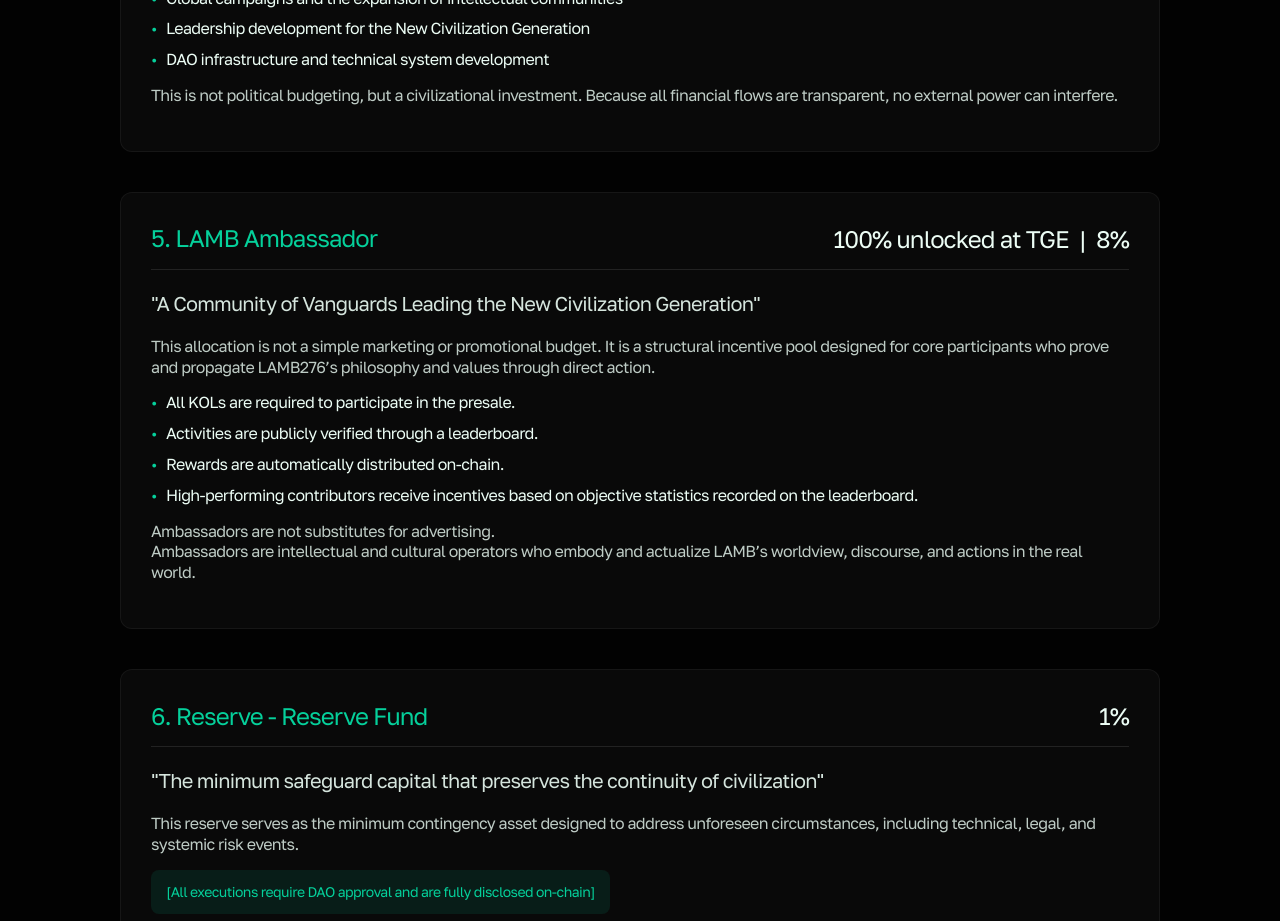
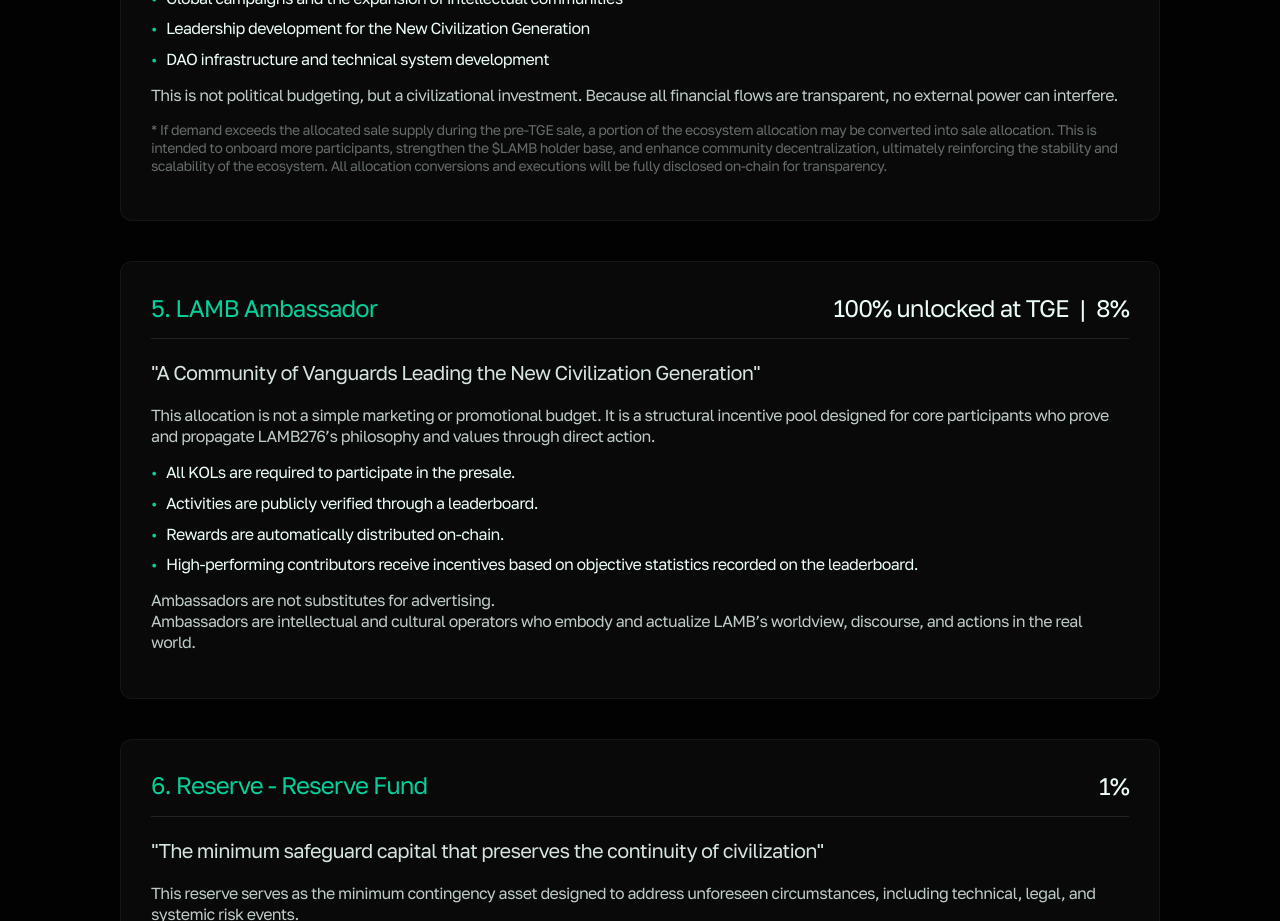
Before and after one commit to Lamb276/lamb276-landing, a React (Vite) app: page /tokenomics in a window 1280 px wide. Shown: the part 2540-3461 px from the top of the page. Built offline with nearby package versions, Linux system fonts and the light colour scheme.

Commit message:
design: Added Text(Tokenomics)

```diff
--- a/src/pages/Tokenomics.jsx
+++ b/src/pages/Tokenomics.jsx
@@ -252,6 +252,18 @@ const Tokenomics = () => {
                                 flows are transparent, no external power can
                                 interfere.
                             </p>
+                            <SmallNoteText>
+                                * If demand exceeds the allocated sale supply
+                                during the pre-TGE sale, a portion of the
+                                ecosystem allocation may be converted into sale
+                                allocation. This is intended to onboard more
+                                participants, strengthen the $LAMB holder base,
+                                and enhance community decentralization,
+                                ultimately reinforcing the stability and
+                                scalability of the ecosystem. All allocation
+                                conversions and executions will be fully
+                                disclosed on-chain for transparency.
+                            </SmallNoteText>
                         </CardBody>
                     </AllocationCard>
 
@@ -608,6 +620,14 @@ const CardBody = styled.div`
     }
 `;
 
+const SmallNoteText = styled.p`
+    && {
+        ${({ theme }) => theme.typography.sm_2};
+        line-height: 1.3;
+        opacity: 0.4;
+    }
+`;
+
 const HighlightBox = styled.div`
     background: rgba(5, 208, 155, 0.1);
     padding: 1.5rem;
```
